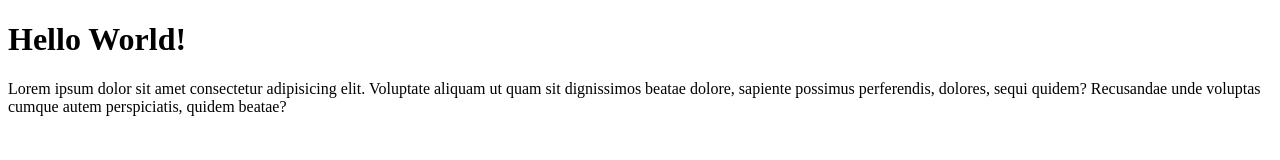
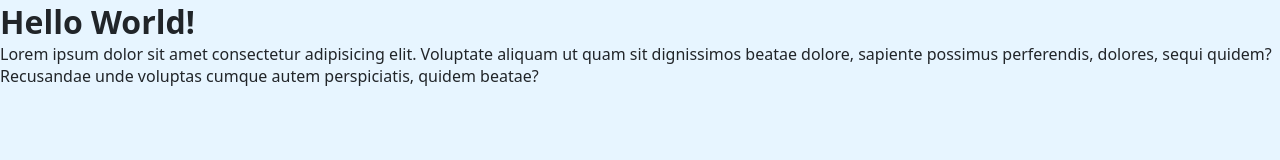
Before and after one commit to suvayan-sdg/test, a plain HTML site: page index.html in a window 1280 px wide. Drawn offline with Linux system fonts and the light colour scheme.

Commit message:
modified and uploading to the main branch

```diff
--- a/index.html
+++ b/index.html
@@ -3,7 +3,8 @@
   <head>
     <meta charset="UTF-8" />
     <meta name="viewport" content="width=device-width, initial-scale=1.0" />
-    <title>Document</title>
+    <title>Testing Git and GitHub Workflows</title>
+    <link rel="stylesheet" href="style.css" />
   </head>
   <body>
     <h1>Hello World!</h1>
@@ -13,5 +14,6 @@
       dolores, sequi quidem? Recusandae unde voluptas cumque autem perspiciatis,
       quidem beatae?
     </p>
+    <script src="script.js"></script>
   </body>
 </html>
--- a/style.css
+++ b/style.css
@@ -1,11 +1,19 @@
-* {
+*,
+*::after,
+*::before {
   margin: 0;
   padding: 0;
-  color: red;
-  margin-top: auto;
-  margin-bottom: 10px;
+  box-sizing: border-box;
+}
+html {
+  scroll-behavior: smooth;
 }
 body {
   font-family: system-ui, -apple-system, BlinkMacSystemFont, "Segoe UI", Roboto,
     Oxygen, Ubuntu, Cantarell, "Open Sans", "Helvetica Neue", sans-serif;
+  margin: 0;
+  padding: 0;
+  box-sizing: border-box;
+  background-color: #e7f5ff;
+  color: #212529;
 }
```
